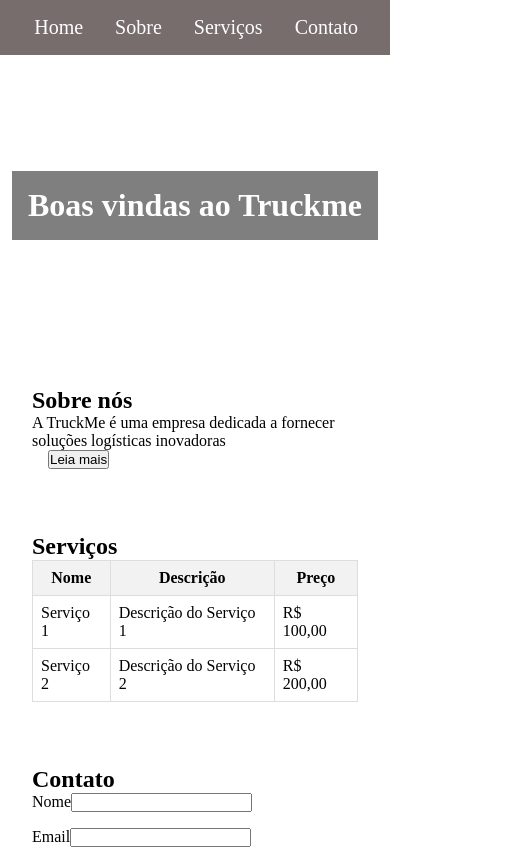
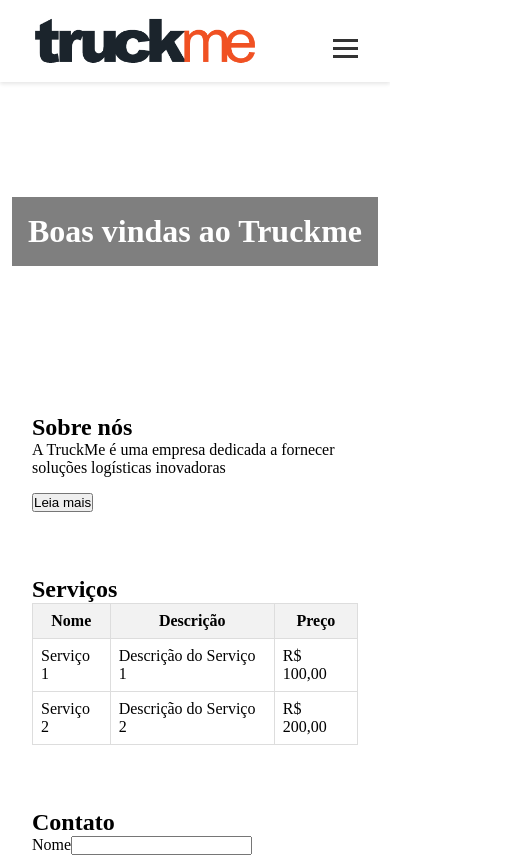
Before and after one commit to ebagabee/Challenge-Truckme, a Vue app: page / in a window 390 px wide. Shown: the top 857 px of the page, 510 px wide, since content can reach past the window. Built offline with nearby package versions, Linux system fonts and the light colour scheme.

Commit message:
Header finalizado

```diff
--- a/src/App.vue
+++ b/src/App.vue
@@ -6,7 +6,7 @@
     <AboutComponent />
     <ServicesTableComponent />
     <ContactFormComponent />
-    <GalleryComponent />
+    <!-- <GalleryComponent /> -->
   </main>
 </template>
 
@@ -16,5 +16,5 @@
 import AboutComponent from './components/AboutComponent.vue';
 import ServicesTableComponent from './components/ServicesTableComponent.vue';
 import ContactFormComponent from './components/ContactFormComponent.vue';
-import GalleryComponent from './components/GalleryComponent.vue';
+// import GalleryComponent from './components/GalleryComponent.vue';
 </script>
--- a/src/components/HeaderComponent.vue
+++ b/src/components/HeaderComponent.vue
@@ -1,60 +1,163 @@
 <template>
-    <header>
-        <div class="logo">
-            <!-- <img src="@/assets/logo.png" alt="TruckMe Logo" /> -->
-        </div>
+    <header class="header">
+      <div class="container">
+        <img src="@/assets/logo.png" alt="TruckMe Logo" class="logo" />
+        <nav class="navigation" :class="{ open: isMenuOpen }">
+          <ul>
+            <li><a href="#">Home</a></li>
+            <li><a href="#">Sobre</a></li>
+            <li><a href="#">Serviços</a></li>
+            <li><a href="#">Contato</a></li>
+          </ul>
+        </nav>
+        <button class="menu-toggle" @click="toggleMenu">
+          <span class="hamburger"></span>
+        </button>
+      </div>
+    </header>
+  </template>
 
-        <nav>
-            <ul>
-                <li>
-                    <a href="#">Home</a>
-                </li>
+  <script setup lang="ts">
+  import { ref } from 'vue';
 
-                <li>
-                    <a href="#">Sobre</a>
-                </li>
+  const isMenuOpen = ref(false);
 
-                <li>
-                    <a href="#">Serviços</a>
-                </li>
+  function toggleMenu() {
+    isMenuOpen.value = !isMenuOpen.value;
+  }
 
-                <li>
-                    <a href="#">Contato</a>
-                </li>
-            </ul>
-        </nav>
-    </header>
-</template>
+  window.addEventListener('click', (event) => {
+    if (!event.target.closest('.header')) {
+      isMenuOpen.value = false;
+    }
+  });
+  </script>
 
-<script setup lang="ts"></script>
+  <style scoped>
+  .header {
+    background-color: white;
+    padding: 1rem;
+    box-shadow: 0 2px 4px rgba(0, 0, 0, 0.1);
+  }
 
-<style>
-header {
+  .container {
+    max-width: 1200px;
+    margin: 0 auto;
+    padding: 0 1rem;
     display: flex;
     justify-content: space-between;
     align-items: center;
-    padding: 1rem;
-    background-color: #776d6d;
-    color: white;
-}
+  }
 
-nav ul {
+  .logo {
+    max-height: 50px;
+  }
+
+  .menu-toggle {
+    display: none;
+    background: none;
+    border: none;
+    cursor: pointer;
+    padding: 0;
+    position: relative;
+  }
+
+  .hamburger {
+    display: block;
+    width: 25px;
+    height: 3px;
+    background-color: #333;
+    position: relative;
+    transition: background-color 0.3s;
+  }
+
+  .hamburger::before,
+  .hamburger::after {
+    content: '';
+    display: block;
+    width: 100%;
+    height: 3px;
+    background-color: #333;
+    position: absolute;
+    transition: transform 0.3s, background-color 0.3s;
+  }
+
+  .hamburger::before {
+    top: -8px;
+  }
+
+  .hamburger::after {
+    bottom: -8px;
+  }
+
+  .menu-toggle:hover .hamburger {
+    background-color: orange;
+  }
+
+  .menu-toggle.open .hamburger {
+    background-color: transparent;
+  }
+
+  .menu-toggle.open .hamburger::before {
+    transform: translateY(8px) rotate(45deg);
+  }
+
+  .menu-toggle.open .hamburger::after {
+    transform: translateY(-8px) rotate(-45deg);
+  }
+
+  .navigation {
     display: flex;
+    align-items: center;
+  }
+
+  .navigation ul {
     list-style: none;
-}
+    display: flex;
+    gap: 1.5rem;
+  }
 
-nav ul li {
-    margin: 0 1rem;
-}
+  .navigation a {
+    text-decoration: none;
+    color: #333;
+    font-weight: bold;
+    transition: color 0.3s;
+  }
 
-nav ul li a {
-    color: white;
-    text-decoration: none;
-    font-size: 20px;
-    transition: all .3s ease-in-out;
-}
+  .navigation a:hover {
+    color: orange;
+  }
 
-nav ul li a:hover {
-    color: orangered;
-}
-</style>
+  @media (max-width: 768px) {
+    .menu-toggle {
+      display: block;
+    }
+
+    .navigation {
+      position: fixed;
+      top: 0;
+      left: 0;
+      width: 100%;
+      height: 100vh;
+      background-color: white;
+      flex-direction: column;
+      justify-content: center;
+      align-items: center;
+      transform: translateX(-100%);
+      transition: transform 0.3s ease-in-out;
+    }
+
+    .navigation.open {
+      transform: translateX(0);
+    }
+
+    .navigation ul {
+      flex-direction: column;
+      gap: 2rem;
+    }
+
+    .navigation a {
+      font-size: 1.5rem;
+    }
+  }
+  </style>
```
Also changed, not shown: src/assets/logo.png (added).
